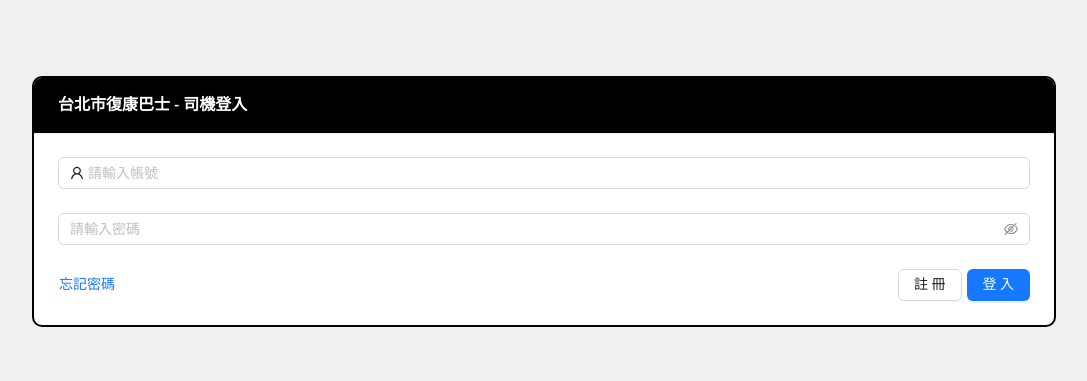
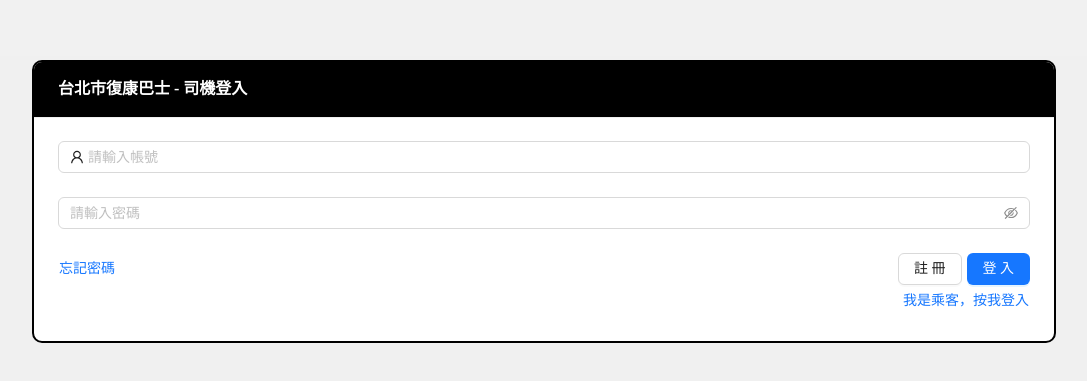
Before and after one commit to eastwdTW/taipeihackthon, a Next.js app: page /driver/login in a window 1280 px wide. Shown: the part 199-580 px from the top of the page, without its empty margins (96-1183 px from the left). Built offline with nearby package versions, Linux system fonts and the light colour scheme.

Commit message:
[feat] Modify logo image and add redirect customer and driver login

```diff
--- a/src/app/driver/login/page.tsx
+++ b/src/app/driver/login/page.tsx
@@ -22,6 +22,10 @@ export default function DriverLogin() {
 
   const handleRegister = () => {
     router.push("/driver/regist");
+  };
+
+  const handleCustomerLogin = () => {
+    router.push("/login");
   };
 
   const handleLogin = () => {
@@ -115,6 +119,17 @@ export default function DriverLogin() {
               </div>
             </Flex>
           </Col>
+          <Col span={24}>
+            <Flex justify={"end"} align={"center"}>
+              <Button
+                type={"link"}
+                style={{ padding: 0 }}
+                onClick={handleCustomerLogin}
+              >
+                我是乘客，按我登入
+              </Button>
+            </Flex>
+          </Col>
         </Row>
       </Card>
     </Flex>
--- a/src/app/login/page.tsx
+++ b/src/app/login/page.tsx
@@ -23,6 +23,10 @@ export default function Login() {
 
   const handleRegister = () => {
     router.push("/regist");
+  };
+
+  const handleDriverLogin = () => {
+    router.push("/driver/login");
   };
 
   const handleLogin = () => {
@@ -137,6 +141,17 @@ export default function Login() {
               </div>
             </Flex>
           </Col>
+          <Col span={24}>
+            <Flex justify={"end"} align={"center"}>
+              <Button
+                type={"link"}
+                style={{ padding: 0 }}
+                onClick={handleDriverLogin}
+              >
+                我是司機，按我登入
+              </Button>
+            </Flex>
+          </Col>
         </Row>
       </Card>
     </Flex>
```
Also changed, not shown: public/logo.svg.
